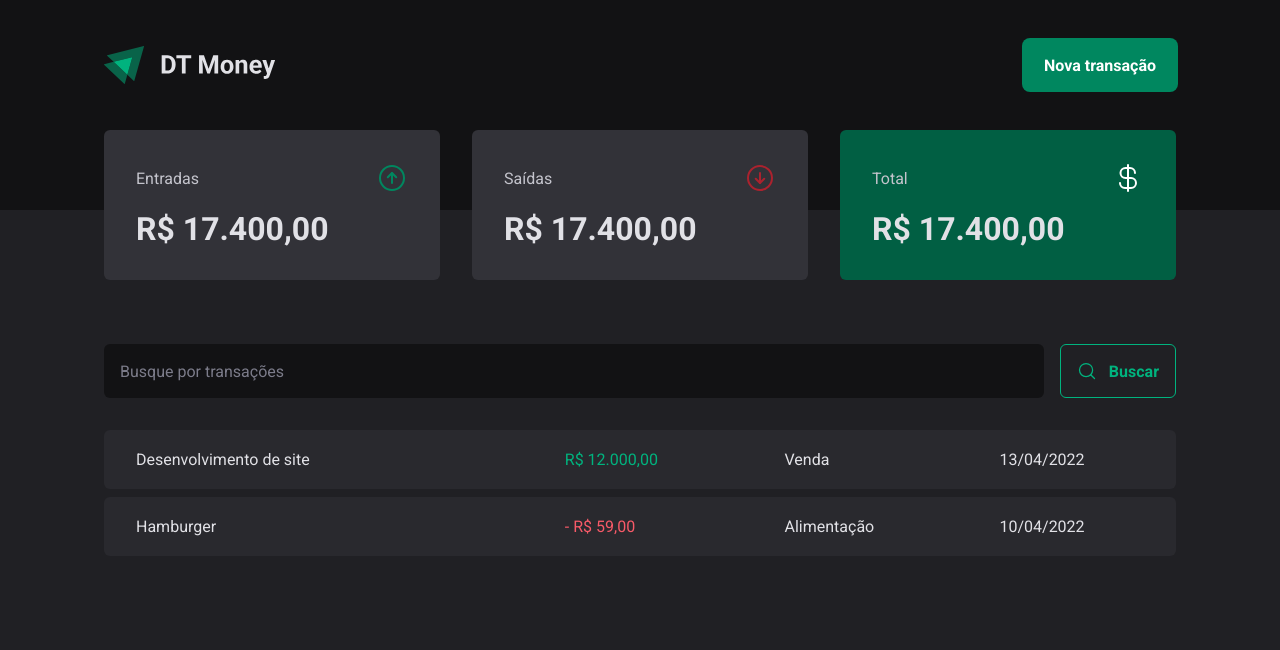
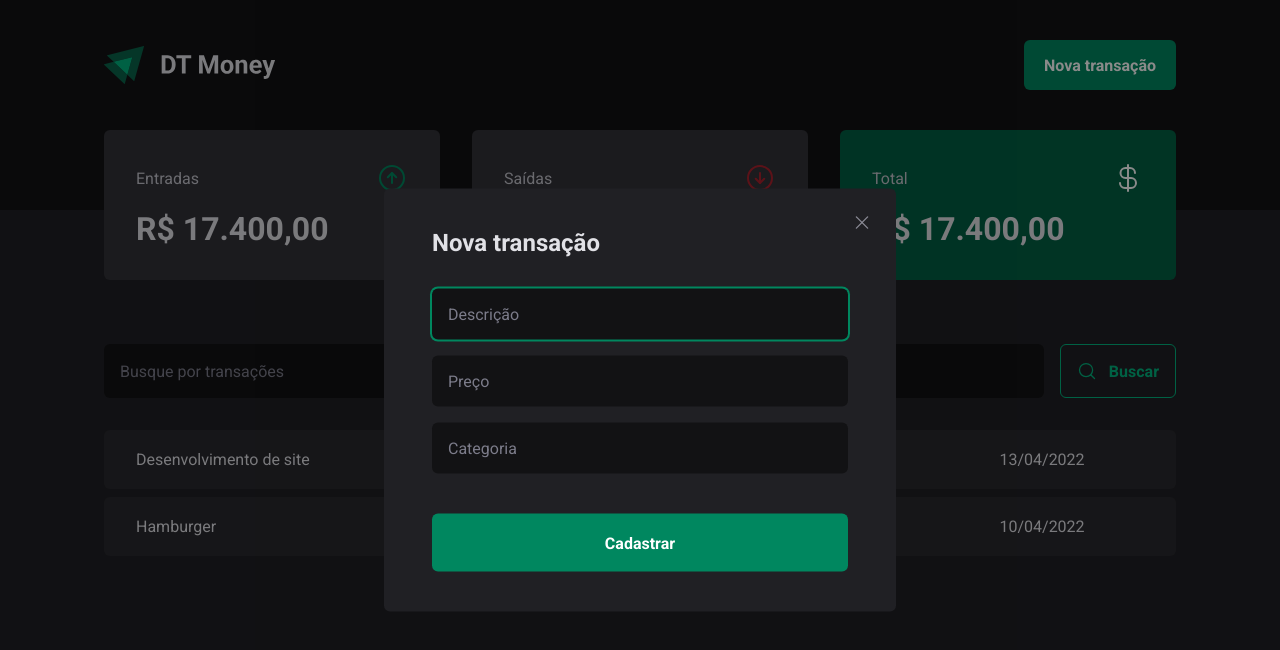
Before and after one commit to caiulucas/03-dt-money, a React (Vite) app: page / in a window 1280 px wide. Both pictures are taken after a click on the button "Nova transação". Shown: the top 650 px of the page. Built offline with nearby package versions, Linux system fonts and the light colour scheme.

Commit message:
feat: add new transaction modal

```diff
--- a/package.json
+++ b/package.json
@@ -9,6 +9,7 @@
     "preview": "vite preview"
   },
   "dependencies": {
+    "@radix-ui/react-dialog": "^1.0.2",
     "phosphor-react": "^1.4.1",
     "react": "^18.2.0",
     "react-dom": "^18.2.0",
--- a/src/components/Header/index.tsx
+++ b/src/components/Header/index.tsx
@@ -1,13 +1,22 @@
 import { HeaderContainer, HeaderContent, NewTransactionButton } from './styles'
+import * as Dialog from '@radix-ui/react-dialog'
 
 import logoImg from '../../assets/logo.svg'
+import { NewTransactionModal } from '../NewTransactionModal'
 
 export function Header() {
   return (
     <HeaderContainer>
       <HeaderContent>
         <img src={logoImg} alt="DT Money logo (Two diagonal green triangles)" />
-        <NewTransactionButton>Nova transação</NewTransactionButton>
+
+        <Dialog.Root>
+          <Dialog.Trigger asChild>
+            <NewTransactionButton>Nova transação</NewTransactionButton>
+          </Dialog.Trigger>
+
+          <NewTransactionModal />
+        </Dialog.Root>
       </HeaderContent>
     </HeaderContainer>
   )
--- /dev/null
+++ b/src/components/NewTransactionModal/index.tsx
@@ -0,0 +1,27 @@
+import * as Dialog from '@radix-ui/react-dialog'
+import { X } from 'phosphor-react'
+import { CloseButton, Content, Overlay } from './styles'
+
+export function NewTransactionModal() {
+  return (
+    <Dialog.Portal>
+      <Overlay />
+
+      <Content>
+        <Dialog.Title>Nova transação</Dialog.Title>
+
+        <form action="">
+          <input type="text" placeholder="Descrição" required />
+          <input type="number" placeholder="Preço" required />
+          <input type="text" placeholder="Categoria" required />
+
+          <button type="submit">Cadastrar</button>
+        </form>
+
+        <CloseButton>
+          <X />
+        </CloseButton>
+      </Content>
+    </Dialog.Portal>
+  )
+}
--- /dev/null
+++ b/src/components/NewTransactionModal/styles.ts
@@ -0,0 +1,73 @@
+import styled from 'styled-components'
+import * as Dialog from '@radix-ui/react-dialog'
+
+export const Overlay = styled(Dialog.Overlay)`
+  position: fixed;
+  width: 100vw;
+  height: 100vh;
+  inset: 0;
+
+  background-color: #00000075;
+`
+
+export const Content = styled(Dialog.Content)`
+  min-width: 32rem;
+  border-radius: 6px;
+  padding: 2.5rem 3rem;
+  background-color: ${({ theme }) => theme['gray-800']};
+
+  position: fixed;
+  top: 50%;
+  left: 50%;
+  transform: translate(-50%, -50%);
+
+  form {
+    margin-top: 2rem;
+
+    display: flex;
+    flex-direction: column;
+    gap: 1rem;
+
+    input {
+      border-radius: 6px;
+      border: 0;
+      background-color: ${({ theme }) => theme['gray-900']};
+      color: ${({ theme }) => theme['gray-300']};
+      padding: 1rem;
+
+      &::placeholder {
+        color: ${({ theme }) => theme['gray-500']};
+      }
+    }
+
+    button[type='submit'] {
+      height: 3.625rem;
+      border: 0;
+      background-color: ${({ theme }) => theme['green-500']};
+      color: ${({ theme }) => theme.white};
+      font-weight: bold;
+      padding: 0 1.25rem;
+      border-radius: 6px;
+      margin-top: 1.5rem;
+      cursor: pointer;
+      transition: all 0.2s;
+
+      &:hover {
+        background-color: ${({ theme }) => theme['green-700']};
+      }
+    }
+  }
+`
+
+export const CloseButton = styled(Dialog.Close)`
+  position: absolute;
+  background-color: transparent;
+  border: 0;
+  top: 1.5rem;
+  right: 1.5rem;
+  line-height: 0;
+  border-radius: 50%;
+  font-size: 1.25rem;
+  color: ${({ theme }) => theme['gray-400']};
+  cursor: pointer;
+`
```
Also changed, not shown: 1 other file (tests, documents, lock files or other folders).
